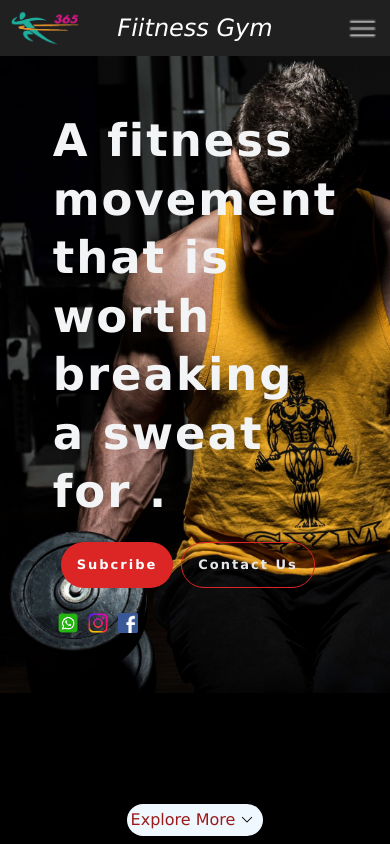
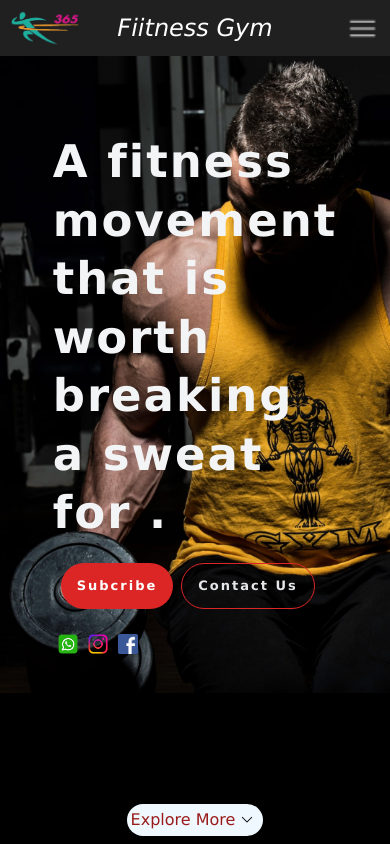
Before and after one commit to PRASHANTKUMAR0107/Fiitness_gym, a React (Create React App) app: page / in a window 390 px wide. Shown: the top 844 px of the page. Built offline with nearby package versions, Linux system fonts and the light colour scheme.

Commit message:
home-bug2

```diff
--- a/src/components/Home.jsx
+++ b/src/components/Home.jsx
@@ -16,7 +16,7 @@ $(window).scroll(function(){
       .css("background-size", (100 + 100 * $(window).scrollTop() / 500) + "%");
   } else {
     $("main")
-      .css("background-size", (120 + 100 * $(window).scrollTop() / 500) + "%");
+      .css("background-size", (100 + 100 * $(window).scrollTop() / 500) + "%");
   }
     $(".logo_main")
       .css("margin-top",(0 + 100 * $(window).scrollTop() / 250) + "%");
--- a/src/components/static/Home/Home.css
+++ b/src/components/static/Home/Home.css
@@ -142,7 +142,7 @@ main::before{
     main{
         background-image: url(../images/5.jpg);
         background-size: cover;
-        height: 90vh;
+        height: 95vh;
     }
     .main_text{
         font-size: 45px;
@@ -186,6 +186,6 @@ main::before{
         display: flex;
         position: relative;
         margin-left: 0%;
-        z-index: 0;
+        z-index: 15;
     }
 }
```
